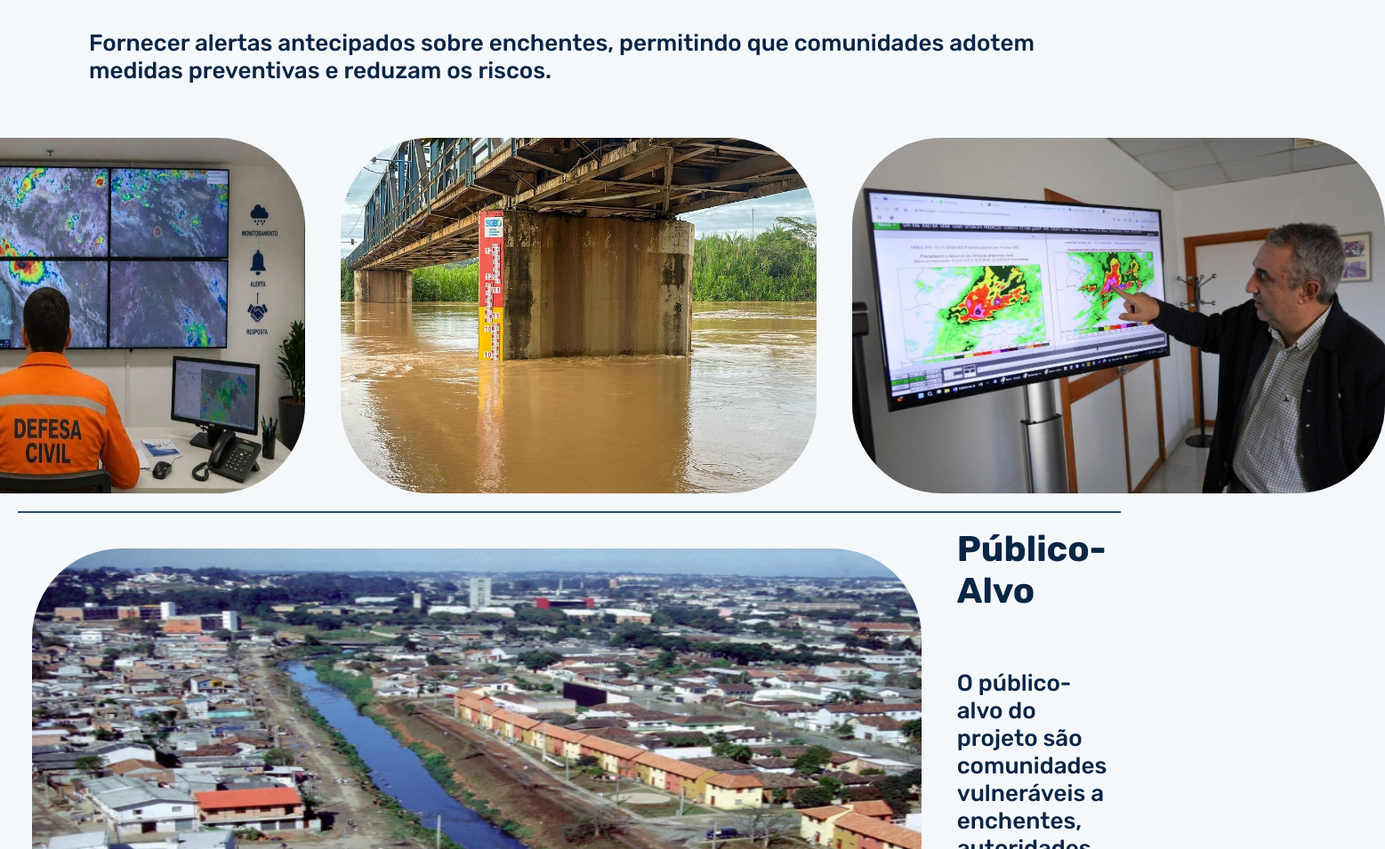
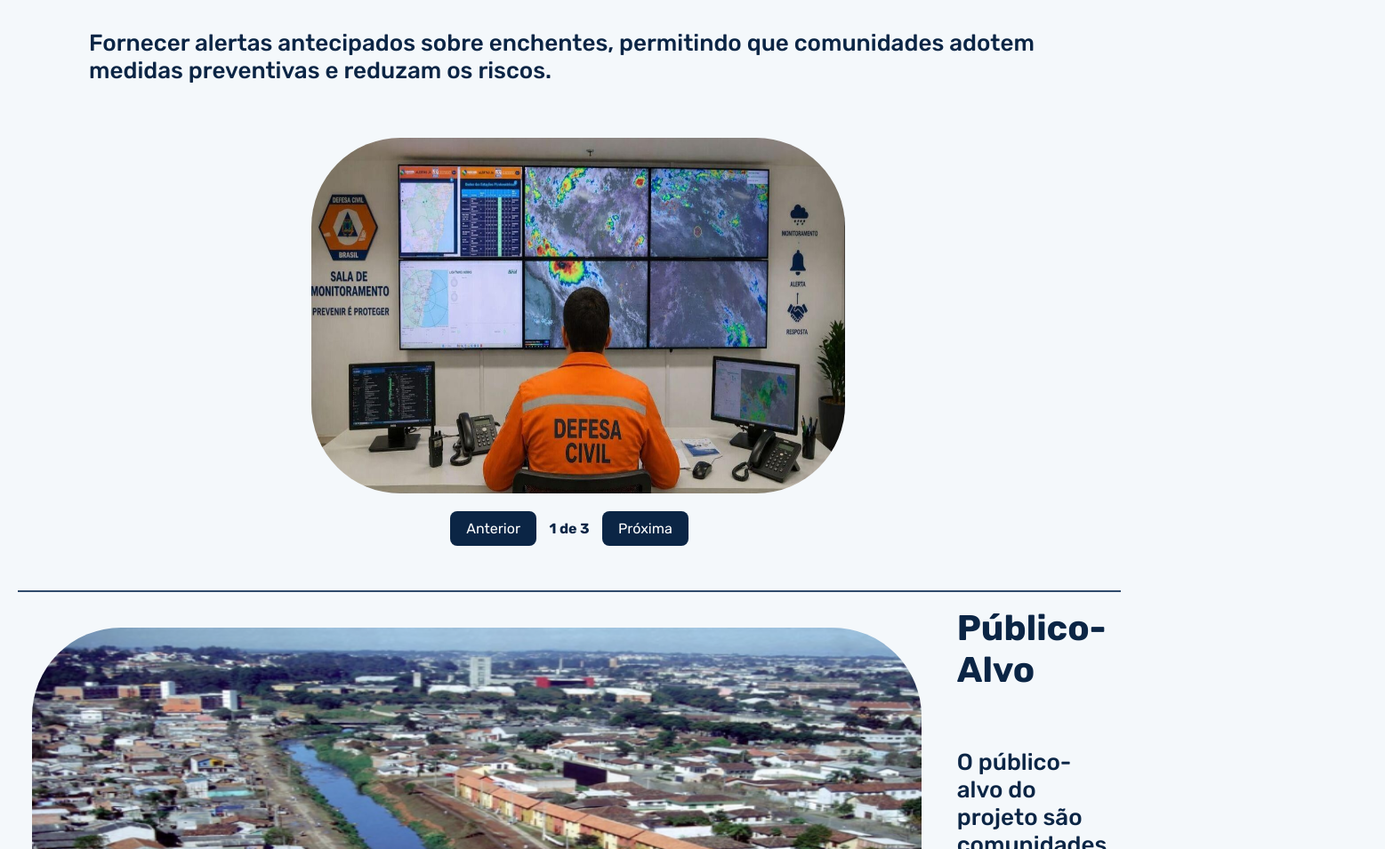
Before and after one commit to TechNova404/rainguard-web-entrega, a plain HTML site: page gs front end/index/index.html in a window 1280 px wide. Shown: the part 1562-2517 px from the top of the page at 89% size, 1557 px wide, since content can reach past the window. Drawn offline with Linux system fonts and the light colour scheme.

Commit message:
Adiciona slideshow de imagens

```diff
--- a/gs front end/css/style.css
+++ b/gs front end/css/style.css
@@ -289,3 +289,34 @@ footer p {
 span {
     color: #0e9aeb;
 }
+
+.controles-slideshow {
+    display: flex;
+    justify-content: center;
+    align-items: center;
+    gap: 12px;
+    margin: 20px auto 30px;
+}
+
+.controles-slideshow button {
+    background-color: var(--cor-cabecalho);
+    color: #FFFFFF;
+    border: 0;
+    border-radius: 8px;
+    padding: 10px 18px;
+    font-family: var(--fonte-texto);
+    font-size: 16px;
+    cursor: pointer;
+}
+
+.controles-slideshow button:hover {
+    background-color: #1b8cce;
+}
+
+#contador-imagem {
+    color: var(--cor-texto);
+    font-family: var(--fonte-texto);
+    font-weight: bold;
+    min-width: 50px;
+    text-align: center;
+}
--- a/gs front end/index/index.html
+++ b/gs front end/index/index.html
@@ -57,7 +57,11 @@
         <img src="../images/foto2secao3.jpg" alt="Medidor utilizado para acompanhar o nível da água.">
         <img src="../images/foto3secao3.jpg" alt="Pessoa acompanhando as codições de chuva em um computador.">
     </div>
-
+    <div class="controles-slideshow">
+        <button id="imagem-anterior" type="button">Anterior</button>
+        <span id="contador-imagem">1 de 3</span>
+        <button id="imagem-proxima" type="button">Próxima</button>
+    </div>
 </section>
 
 <section id="Publico-alvo" class="Publico-alvo">
@@ -91,5 +95,6 @@
     <p>Global Solution CitizenTech — FIAP</p>
     <p>© 2026 RainGuard.</p>
 </footer>
+<script src="../js/script.js"></script>
 </body>
 </html>
--- /dev/null
+++ b/gs front end/js/script.js
@@ -0,0 +1,40 @@
+let imagensObjetivos = document.querySelectorAll(".Objetivos-imagens img");
+let botaoAnterior = document.getElementById("imagem-anterior");
+let botaoProxima = document.getElementById("imagem-proxima");
+let contadorImagem = document.getElementById("contador-imagem");
+let indiceAtual = 0;
+
+function mostrarImagem() {
+    for (let i = 0; i < imagensObjetivos.length; i++) {
+        if (i === indiceAtual) {
+            imagensObjetivos[i].style.display = "block";
+        } else {
+            imagensObjetivos[i].style.display = "none";
+        }
+    }
+
+    contadorImagem.textContent =
+        (indiceAtual + 1) + " de " + imagensObjetivos.length;
+}
+
+mostrarImagem();
+
+botaoProxima.addEventListener("click", function () {
+    indiceAtual++;
+
+    if (indiceAtual >= imagensObjetivos.length) {
+        indiceAtual = 0;
+    }
+
+    mostrarImagem();
+});
+
+botaoAnterior.addEventListener("click", function () {
+    indiceAtual--;
+
+    if (indiceAtual < 0) {
+        indiceAtual = imagensObjetivos.length - 1;
+    }
+
+    mostrarImagem();
+});
```
